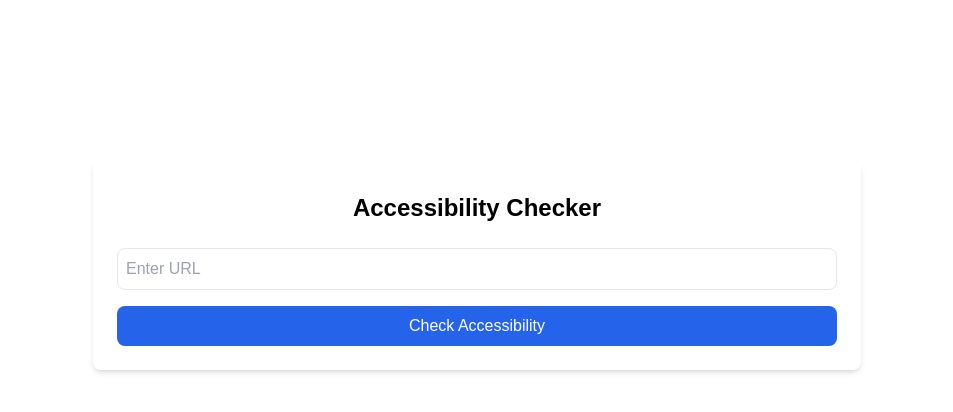
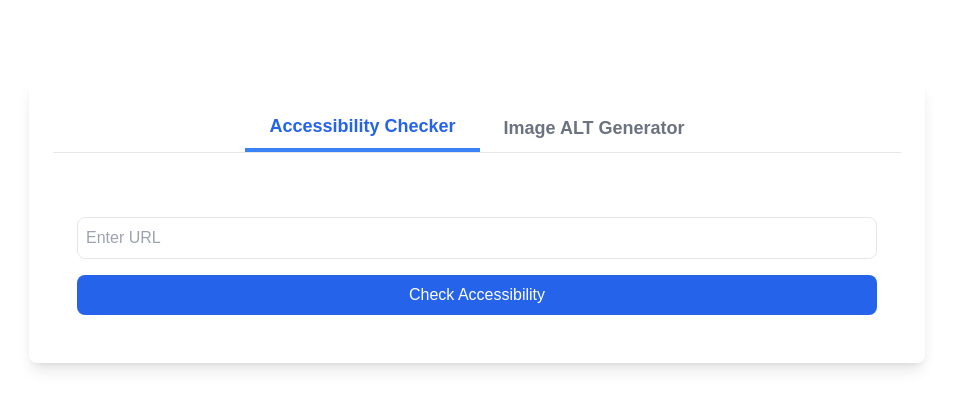
Before and after one commit to leolocatelli/BTA-accessibility-checker, a Next.js app in the folder accessibility-checker/: page / in a window 1280 px wide. Shown: the top 412 px of the page, without its empty margins (163-1116 px from the left). Built offline with nearby package versions, Linux system fonts and the light colour scheme.

Commit message:
implemented the alt generator to homepage

```diff
--- a/accessibility-checker/src/app/page.js
+++ b/accessibility-checker/src/app/page.js
@@ -4,11 +4,13 @@ import React, { useState } from "react";
 import InputField from "@/components/InputField";
 import SubmitButton from "@/components/SubmitButton";
 import Report from "@/components/Report";
+import ImageAltGenerator from "@/components/ImageAltGenerator";
 
 export default function Home() {
   const [url, setUrl] = useState("");
   const [report, setReport] = useState(null);
   const [loading, setLoading] = useState(false);
+  const [activeTab, setActiveTab] = useState("accessibility"); // Default to Accessibility Checker
 
   const checkAccessibility = async () => {
     setLoading(true);
@@ -28,21 +30,50 @@ export default function Home() {
   };
 
   return (
-    <div className="p-6 mt-40 max-w-3xl mx-auto bg-white rounded-lg shadow-md">
-      <h1 className="text-2xl font-bold mb-4 p-2 text-center">Accessibility Checker</h1>
+    <div className="p-6 mt-20 max-w-4xl mx-auto bg-white rounded-lg shadow-lg">
+      {/* <h1 className="text-3xl font-bold mb-6 text-center">🛠️ Accessibility Tools</h1> */}
 
-      {/* Input and Button Section */}
-      <div className="flex flex-col gap-4">
+      {/* 🔹 Tabs Navigation */}
+      <div className="flex justify-center border-b">
+        <button
+          className={`py-2 px-6 text-lg font-semibold ${activeTab === "accessibility" ? "border-b-4 border-blue-500 text-blue-600" : "text-gray-500"}`}
+          onClick={() => setActiveTab("accessibility")}
+        >
+          Accessibility Checker
+        </button>
+        <button
+          className={`py-2 px-6 text-lg font-semibold ${activeTab === "image-alt" ? "border-b-4 border-blue-500 text-blue-600" : "text-gray-500"}`}
+          onClick={() => setActiveTab("image-alt")}
+        >
+          Image ALT Generator
+        </button>
+      </div>
+
+      {/* 🔹 Content for Each Tab */}
+      <div className="mt-6">
+        {activeTab === "accessibility" && (
+          <div>
+            {/* <h2 className="text-xl font-semibold text-center mb-4">🔍 Accessibility Checker</h2> */}
+            <span className="mb-4"></span>
+            <div className="flex flex-col gap-4 p-6 mt-10">
               <InputField url={url} setUrl={setUrl} />
               <SubmitButton onClick={checkAccessibility} loading={loading} />
             </div>
-
-      {/* Report Section */}
             {report && (
               <div className="mt-6">
                 <Report report={report} />
               </div>
             )}
           </div>
+        )}
+
+        {activeTab === "image-alt" && (
+          <div>
+            {/* <h2 className="text-xl font-semibold text-center mb-4">🖼️ Image ALT Generator</h2> */}
+            <ImageAltGenerator />
+          </div>
+        )}
+      </div>
+    </div>
   );
 }
--- a/accessibility-checker/src/components/ImageAltGenerator.js
+++ b/accessibility-checker/src/components/ImageAltGenerator.js
@@ -38,10 +38,11 @@ export default function ImageAltGenerator() {
   };
 
   return (
-    <div className="flex flex-col items-center bg-gray-100 min-h-screen py-10">
-      <div className="w-full max-w-2xl bg-white p-6 rounded-xl shadow-lg">
-        <h2 className="text-2xl font-bold text-gray-800 mb-4 text-center">🖼️ Image ALT Generator</h2>
+    <div className="p-6 mt-10 max-w-3xl mx-auto bg-white rounded-lg">
+      {/* <h2 className="text-2xl font-bold text-center mb-4">🖼️ Image ALT Generator</h2> */}
 
+      {/* Input Field */}
+      <div className="flex flex-col gap-4">
         <textarea
           rows="4"
           className="w-full p-3 border border-gray-300 rounded-lg focus:ring focus:ring-blue-300"
@@ -50,22 +51,27 @@ export default function ImageAltGenerator() {
         />
 
         <button
-          className="mt-4 w-full px-4 py-3 text-lg bg-blue-600 hover:bg-blue-700 text-white font-semibold rounded-lg transition"
+          className="w-full px-4 py-3 text-lg bg-blue-600 hover:bg-blue-700 text-white font-semibold rounded-lg transition flex items-center justify-center"
           onClick={generateAltTexts}
           disabled={loading}
         >
-          {loading ? <Loader2 className="w-5 h-5 animate-spin inline-block" /> : "Generate ALT Texts"}
+          {loading ? <Loader2 className="w-5 h-5 animate-spin" /> : "Generate ALT Texts"}
         </button>
       </div>
 
+      {/* Results Section */}
       {altResults.length > 0 && (
-        <div className="mt-8 w-full max-w-2xl bg-white p-6 rounded-xl shadow-lg">
-          <h3 className="text-lg font-semibold text-gray-800">Generated ALT Texts:</h3>
-          <ul className="mt-4 space-y-6">
+        <div className="mt-6 p-5 bg-gray-50 rounded-lg shadow-md">
+          <h3 className="text-lg font-semibold text-gray-800 mb-4">Generated ALT Texts</h3>
+          <ul className="space-y-6">
             {altResults.map((result, index) => (
-              <li key={index} className="p-5 bg-gray-50 rounded-lg shadow-md flex flex-col items-center">
-                <img src={result.url} alt="Preview" className="w-40 h-40 object-cover rounded-md border shadow-md mb-3" />
-                <p className="text-gray-700 text-sm"><strong>Description:</strong> {result.altText}</p>
+              <li key={index} className="p-4 bg-white rounded-lg shadow flex flex-col items-center">
+                <img
+                  src={result.url}
+                  alt="Preview"
+                  className="w-36 h-36 object-cover rounded-md border shadow-md mb-3"
+                />
+                <p className="text-gray-700 text-sm text-center">{result.altText}</p>
               </li>
             ))}
           </ul>
--- a/accessibility-checker/src/pages/api/generate-alt.js
+++ b/accessibility-checker/src/pages/api/generate-alt.js
@@ -25,7 +25,7 @@ export default async function handler(req, res) {
           messages: [
             {
               role: "system",
-              content: "You are an AI assistant specialized in generating detailed image descriptions for accessibility.",
+              content: "You are an AI assistant specialized in generating detailed image descriptions for accessibility you don't need to be too long we need to work with a ideal number of character not bigger than 100.",
             },
             {
               role: "user",
```
Lines whose indentation alone changed are shown as unchanged.
